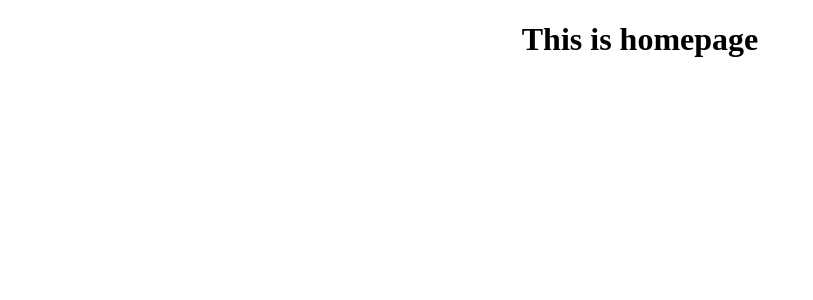
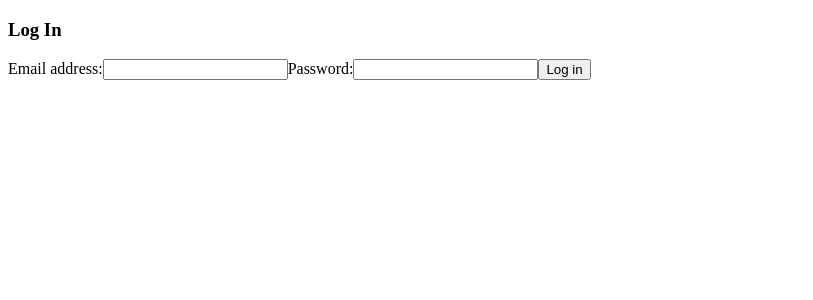
Before and after one commit to keticodes/WatchStop, a React (Vite) app in the folder FrontEnd/: page / in a window 1280 px wide. Shown: the top 300 px of the page, without its empty margins (0-813 px from the left). Built offline with nearby package versions, Linux system fonts and the light colour scheme.

Commit message:
added login and signup page

```diff
--- a/FrontEnd/src/App.jsx
+++ b/FrontEnd/src/App.jsx
@@ -1,5 +1,5 @@
 import { BrowserRouter, Route, Routes } from "react-router-dom";
-import Home from "./components/pages/home";
+import Home from "./components/pages/Login";
 
 function App() {
   return (
--- /dev/null
+++ b/FrontEnd/src/components/pages/Login.jsx
@@ -0,0 +1,35 @@
+import { useState } from "react";
+
+const Login = () => {
+  const [email, setEmail] = useState("");
+  const [password, setPassword] = useState("");
+
+  const handleSubmit = async (e) => {
+    e.preventDefault();
+
+    console.log(email, password);
+  };
+
+  return (
+    <form className="login" onSubmit={handleSubmit}>
+      <h3>Log In</h3>
+
+      <label>Email address:</label>
+      <input
+        type="email"
+        onChange={(e) => setEmail(e.target.value)}
+        value={email}
+      />
+      <label>Password:</label>
+      <input
+        type="password"
+        onChange={(e) => setPassword(e.target.value)}
+        value={password}
+      />
+
+      <button>Log in</button>
+    </form>
+  );
+};
+
+export default Login;
```
Also changed, not shown: FrontEnd/src/components/pages/Signup.jsx (added, +35 -0 lines).
